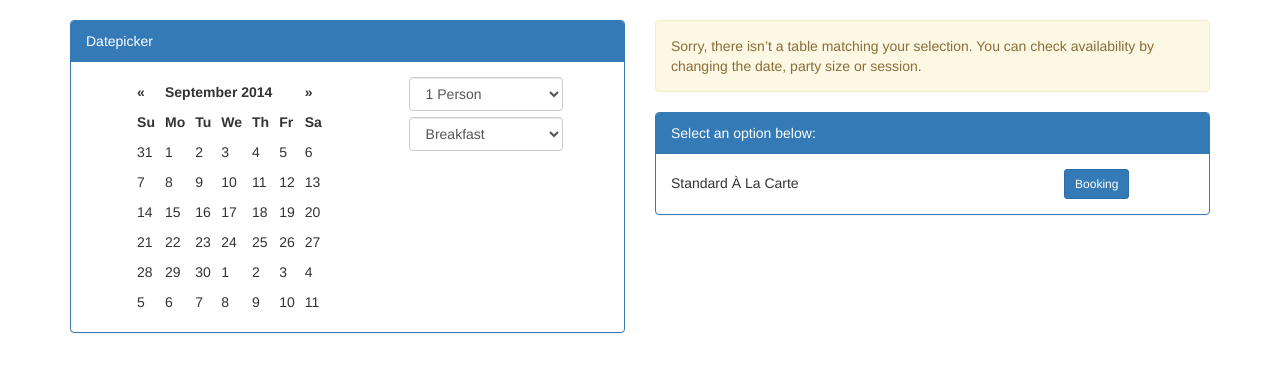
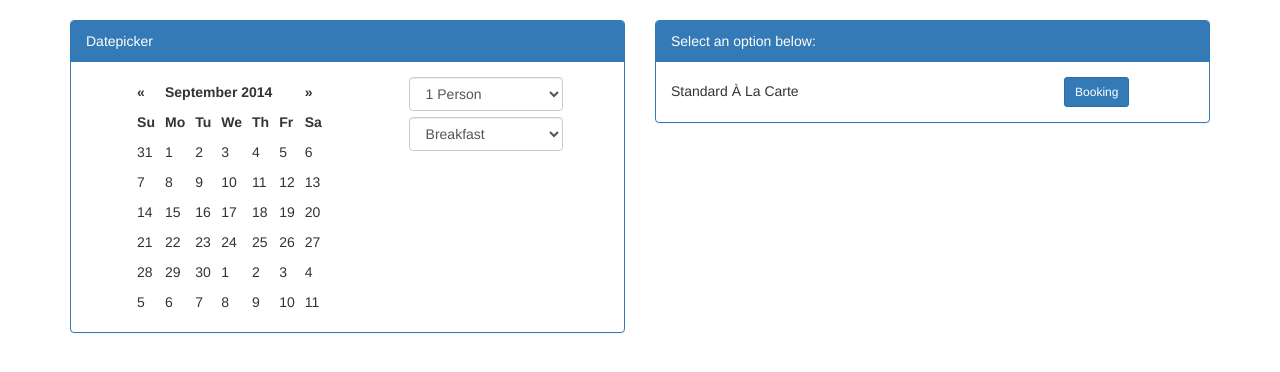
Before and after one commit to roziqbahtiar/booking, a CodeIgniter app: page / in a window 1280 px wide. Shown: the top 372 px of the page. Run offline with CodeIgniter, Linux system fonts and the light colour scheme; some libraries are stand-ins or nearby versions.

Commit message:
notifikasi selesai tinggal rancangan database

```diff
--- a/application/views/booking/index.php
+++ b/application/views/booking/index.php
@@ -79,9 +79,10 @@
 					</div>
 				</div>
 			</div>
-			<div class="col-md-6 column">
-				<div class="alert alert-warning" role="alert">Sorry, there isn’t a table matching your selection.
-					You can check availability by changing the date, party size or session.</div>
+				<div class="col-md-6 column" >
+					<div id="notif" class="alert alert-warning" role="alert" style="display:none;">Sorry, there isn’t a table matching your selection.
+						You can check availability by changing the date, party size or session.
+					</div>
 					<div class="panel panel-primary">
 						<div class="panel-heading">Select an option below:</div>
 						<div class="panel-body">
@@ -98,9 +99,43 @@
 			$('.date').datepicker({
 				todayHighlight: true
 			}).on('changeDate', function(e){
-   				$('.disp').html(e.format('yyyy-mm-dd'));// or use e.date manually
+   				$('.disp').html(e.format('dd-M-yyyy') + "<br>"+e.format('dd-MM-yyyy'));// or use e.date manually
+   				checkingDateEngage(e);
+			});
 
-			});
+			//kanggo ngecek wes di booking opo durung;
+			function checkingDateEngage(e){
+				//kanggo alamate jupuk data
+				//var validationURL = "http://demo.techarea.co.id/hsmserver/login.php?jsoncallback=?";
+				//kanggo argument seng di cek
+				//tanggal piro
+				//$date = e.date;
+				//paanggone
+				//$place = e.place;
+				//kanggo opo
+				//$purpose = e.purpose;
+				// $.getJSON(validationURL, {email:userdata ,password:passwordData, REGID:Reg_id}).done(function(ServerResponse) {
+    //             //alert(ServerResponse.message + "\nGenerated en: " + ServerResponse.minute + "\n" +ServerResponse.generator)
+    //             if(ServerResponse.validation == "ok"){
+    //             /// If the validation is successful, displays the "home" screen
+    //             $.mobile.changePage("#home");
+    //             // $("#userId").val(ServerResponse.refId);
+    //             saveUserData(ServerResponse.refId, userdata, passwordData);
+    //             hideicon();
+    //         }
+    //         else{
+    //             $.mobile.changePage("#initiation");
+    //                 $("#loseConn").fadeOut("fast");
+    //                 $("#fail").fadeOut("fast");
+    //                 $("#fail").fadeIn("slow");
+    //                 hideicon();
+
+    //             }
+    //         })
+    //             return false;
+             	$("#notif").fadeIn("slow");
+                $("#notif").fadeOut("slow");
+			}
 		</script>
 	</body>
 </html>
```
